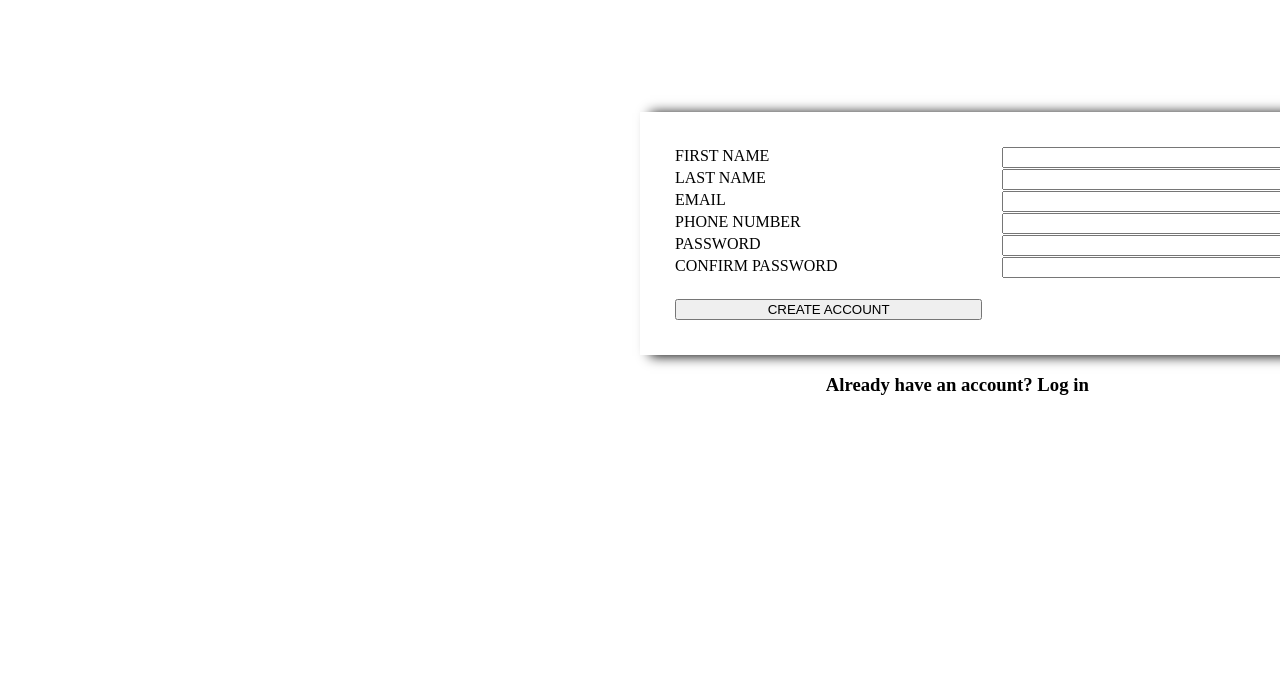
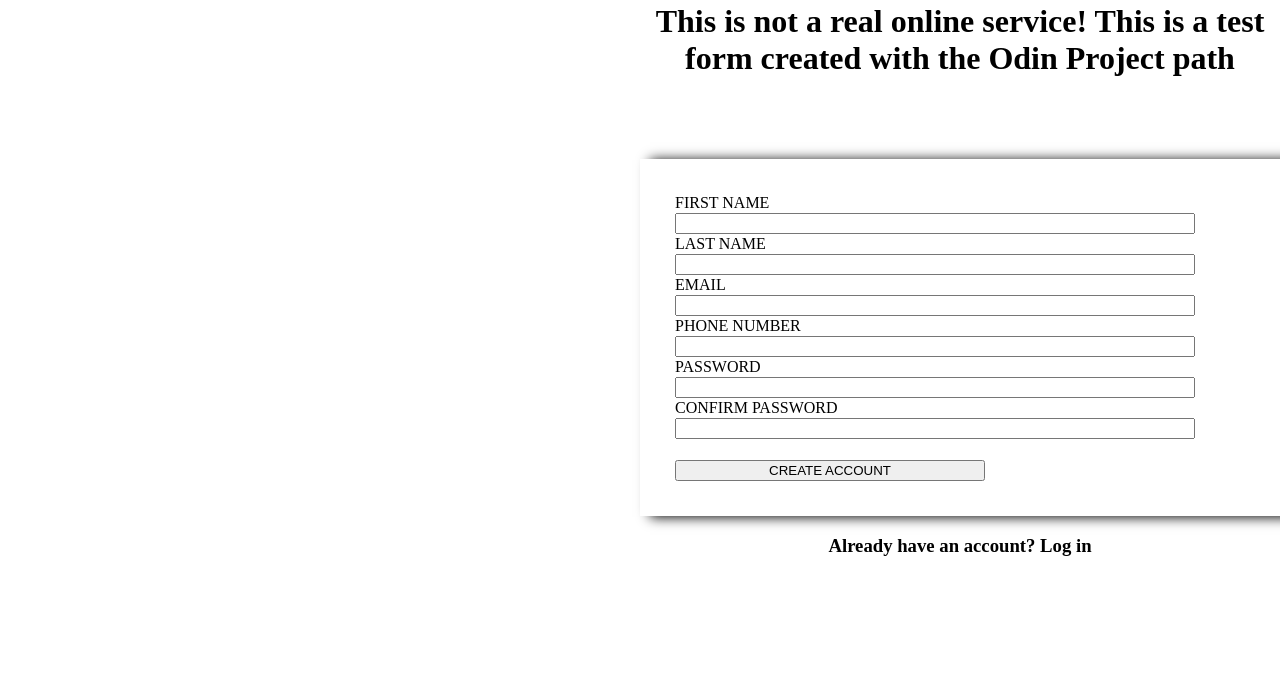
Before and after one commit to JuanVimon3/Form-exercise, a plain HTML site: page index.html in a window 1280 px wide. Shown: the part 184-868 px from the top of the page. Before the commit the page ends 800 px from the top, so only its background shows below. Drawn offline with Linux system fonts and the light colour scheme.

Commit message:
add final features

```diff
--- a/index.html
+++ b/index.html
@@ -17,7 +17,7 @@
             </div>
         </div>
         <div class="userForm">
-            <h1>This is not a real online service! This is a test form created with the Odin Project path</h1>
+            <h1 class="warningTitle">This is not a real online service! This is a test form created with the Odin Project path</h1>
             <form class="formBox">
                 <label for="firstName">FIRST NAME</label>
                 <input type="text" id="firstName" name="firstName">
--- a/styles.css
+++ b/styles.css
@@ -35,14 +35,23 @@ html, body {
     height: 100%;
 }
 
+.userForm{
+    position: relative;
+    top: 10%;
+}
 .userForm form {
-    margin-top: 30%;
+    margin-top: 25%;
     display: grid;
     grid-template-columns: 1fr 1fr;
     column-gap: 20px;
     row-gap: 1px;
     width: 100%;
     padding-right: 20px;
+}
+
+.warningTitle {
+    position: relative;
+    top: 10%;
 }
 
 .formBox {
@@ -54,12 +63,12 @@ html, body {
 
 label {
     text-align: left;
-    grid-column: span 1;
+    grid-column: span 2;
 }
 
 input {
-    width: 90%;
-    grid-column: span ;
+    width: 80%;
+    grid-column: span 2;
 }
 
 button {
@@ -91,8 +100,9 @@ label {
 }
 
 .labelAuthor{
-    position: absolute;
-    bottom: 10px;
-    left: 30%;
+    position: relative;
+    bottom: 50px;
+    left: 0;
+    right: 0;
     color: white;
 }
```
